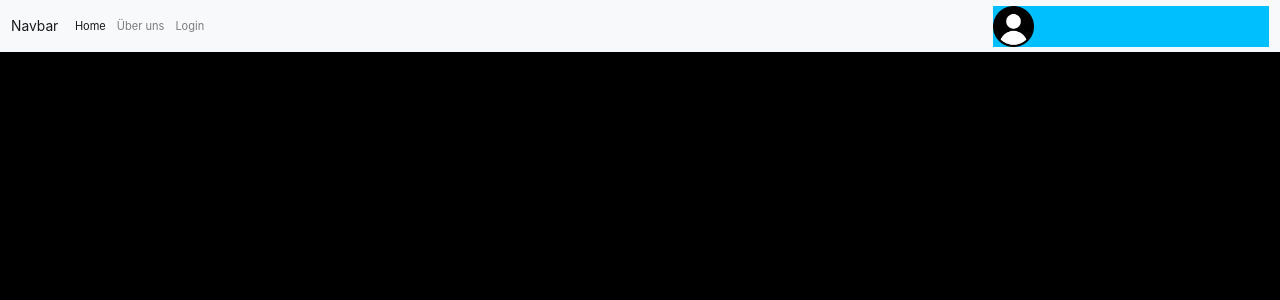
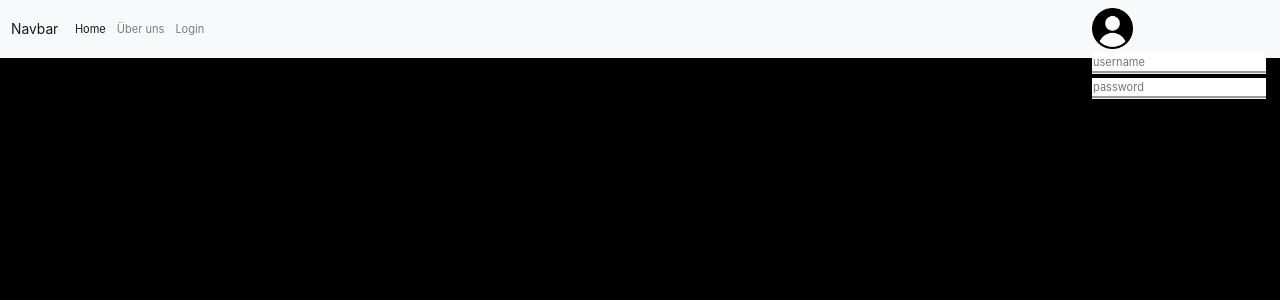
Before and after one commit to nicumaster/Gastro-Culture, a PHP site: page /view/header.php in a window 1280 px wide. Shown: the top 300 px of the page. Run offline with PHP 8.4, Linux system fonts and the light colour scheme.

Commit message:
login_update_1

```diff
--- a/public/css/style.css
+++ b/public/css/style.css
@@ -2,18 +2,29 @@ html{
     zoom: 69%;
 }
 
+.nav_login_inputs{
+    margin: 3px;
+    border-top: none;
+    border-left: none;
+    border-right: none;
+    border-bottom: groove;
+}
+
+.nav_login_inputs:focus{
+    outline: none;
+}
+
 .user_logo{
-    width: 80px;
+    width: 70px;
     height: 60px;
-    margin: 0;
+    margin: 3px;
     background: url("images/userlogo.png") no-repeat;
     background-size: contain;
     float: left;
 }
 .nav_login{
-    background-color: deepskyblue;
-    height: 60px;
-    width: 400px;
+    height: 68px;
+    width: 260px;
     float: right;
     margin: 0;
 }
--- a/view/header.php
+++ b/view/header.php
@@ -29,5 +29,7 @@
 
     <div class="nav_login">
         <div class="user_logo"></div>
+        <input onblur="this.placeholder = 'username'" onfocus="this.placeholder= ''" class="nav_login_inputs" title="useram:" placeholder="username" type="text" name="username">
+        <input onblur="this.placeholder = 'password'" onfocus="this.placeholder= ''" class="nav_login_inputs" title="password:" placeholder="password" type="password" name="password">
     </div>
 </nav>
```
